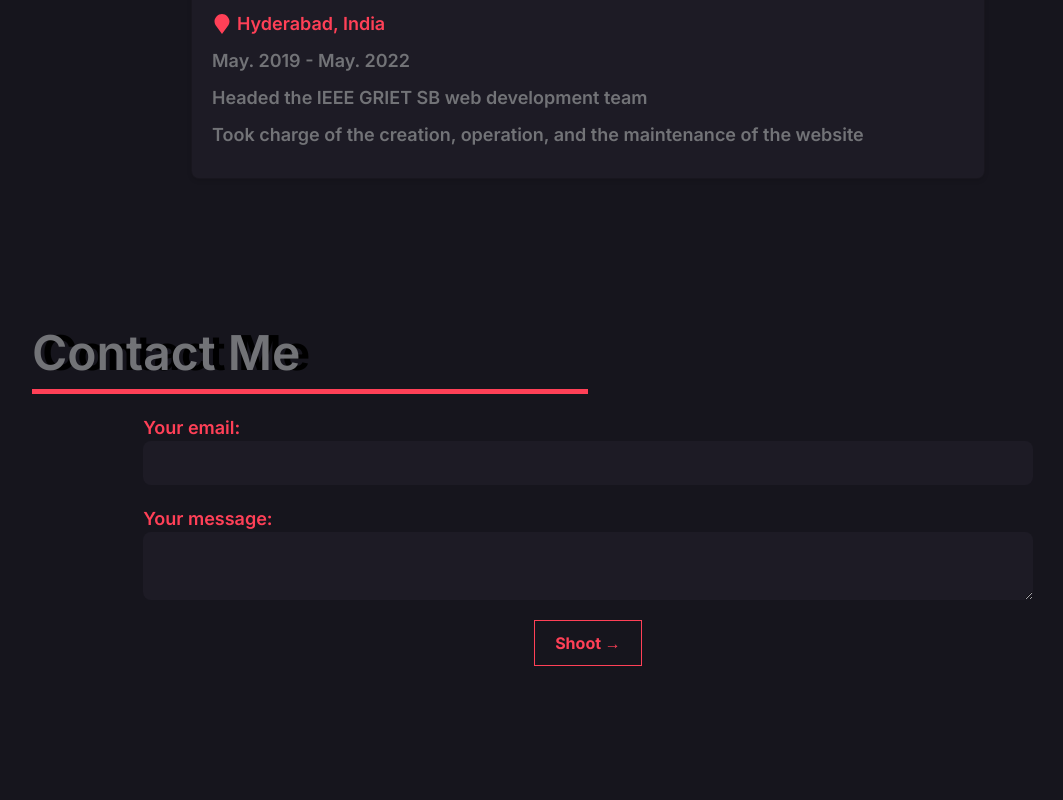
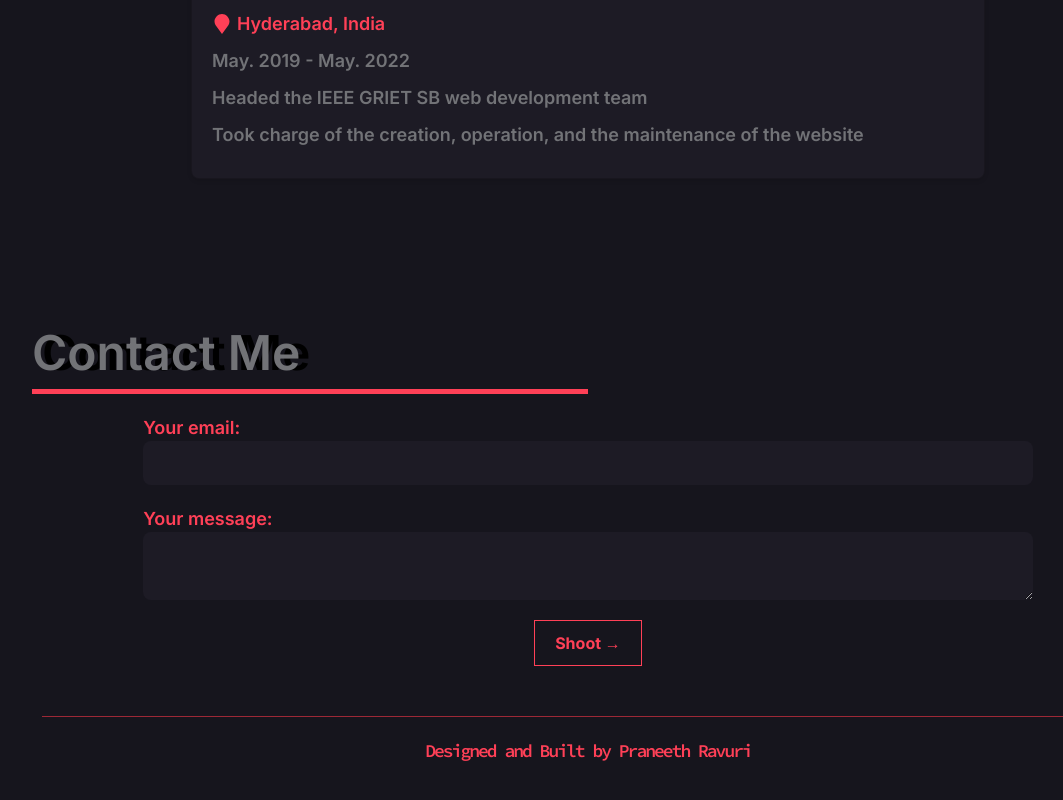
Before and after one commit to praneethravuri/PRAV-V2, a Vue app: page / in a window 1280 px wide. Shown: the part 2921-3721 px from the top of the page, without its empty margins (116-1179 px from the left). Before the commit the page ends 3607 px from the top, so only its background shows below. Built offline with nearby package versions, Linux system fonts and the light colour scheme.

Commit message:
Added footer

```diff
--- a/src/App.vue
+++ b/src/App.vue
@@ -13,8 +13,12 @@
     <Experience />
   </div>
 
-  <div class="section-width experience">
+  <div class="section-width">
     <Contact />
+  </div>
+
+  <div class="section-width" style="padding: 0;">
+    <Footer />
   </div>
 </template>
 
@@ -26,6 +30,7 @@ import Introduction from './components/Introduction.vue';
 import Projects from './components/Projects.vue';
 import Experience from './components/Experience.vue';
 import Contact from './components/Contact.vue';
+import Footer from './components/Footer.vue';
 
 export default {
   name: 'App',
@@ -41,7 +46,9 @@ export default {
     // eslint-disable-next-line vue/no-unused-components
     Experience,
     // eslint-disable-next-line vue/no-unused-components
-    Contact
+    Contact,
+    // eslint-disable-next-line vue/no-unused-components
+    Footer
   }
 }
 </script>
--- /dev/null
+++ b/src/components/Footer.vue
@@ -0,0 +1,17 @@
+<template>
+
+    <div class="footer-content">
+        <p>Designed and Built by Praneeth Ravuri</p>
+    </div>
+</template>
+
+<script>
+export default{
+    // eslint-disable-next-line vue/multi-word-component-names
+    name : "Footer",
+}
+</script>
+
+<style scoped lang="scss">
+@import "@/styles/footer.scss";
+</style>
--- /dev/null
+++ b/src/styles/footer.scss
@@ -0,0 +1,13 @@
+.footer-content{
+    text-align: center;
+    padding: 30px;
+    z-index: 999;
+}
+
+.footer-content p{
+    color: $bright-red;
+    font-family: $source-code-pro-font;
+    letter-spacing: -2px;
+    border-top: 1px solid $dark-red;
+    padding: 20px;
+}
```
